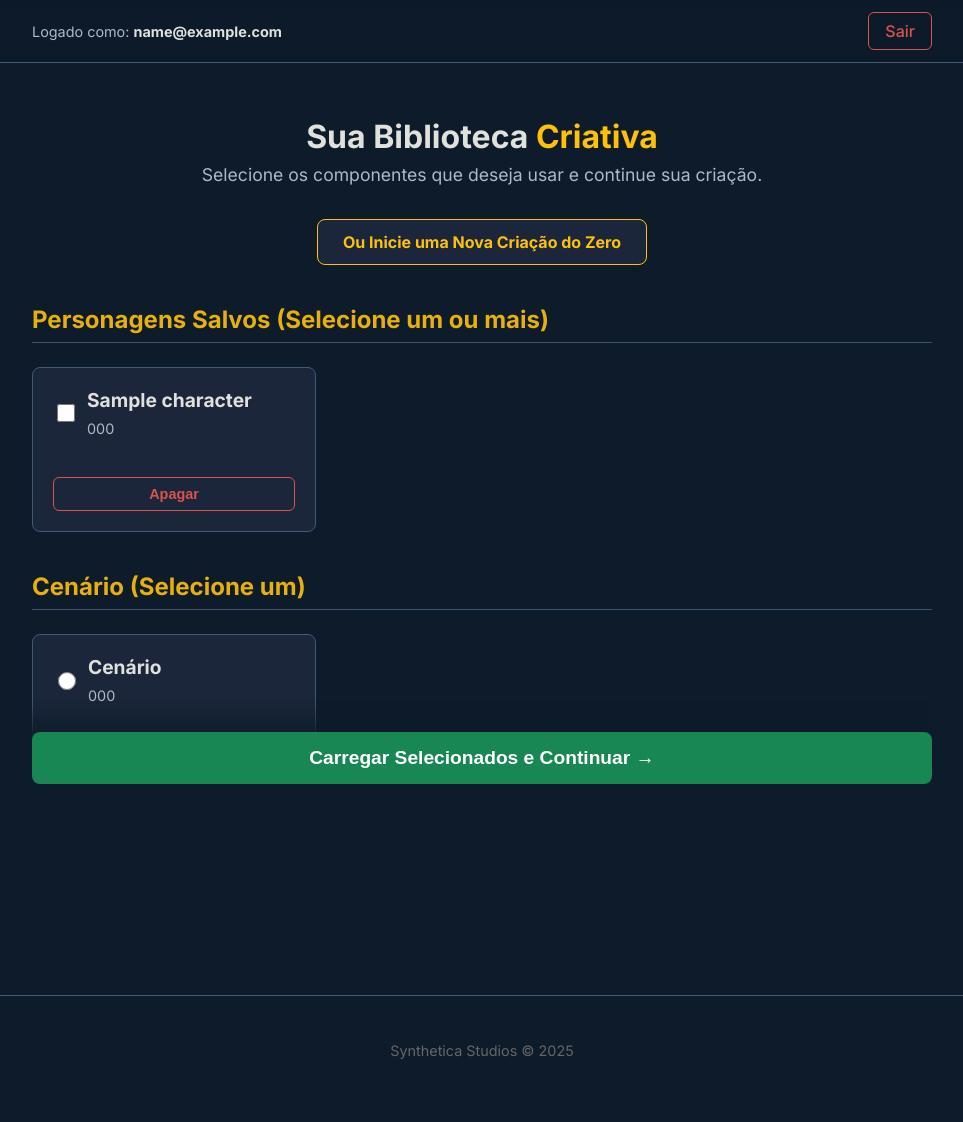
After one commit to willyelite/prompts, a Flask app: page /biblioteca in a window 1280 px wide. The commit adds this page. Shown: the whole page, without its empty margins (158-1121 px from the left). Run offline with Flask 3, Linux system fonts and the light colour scheme; a user stored in the database is signed in; tables that the repository leaves empty hold one stand-in row (values such as "Sample post").

Commit message:
resete e novo banco

```diff
--- a/app.py
+++ b/app.py
@@ -26,6 +26,9 @@ db = SQLAlchemy(app)
 bcrypt = Bcrypt(app)
 login_manager = LoginManager(app)
 login_manager.login_view = 'login'
+login_manager.login_message = "Por favor, faça login para acessar esta página."
+login_manager.login_message_category = "info"
+
 
 # --- MODELOS E FORMULÁRIOS ---
 @login_manager.user_loader
@@ -36,6 +39,21 @@ class User(db.Model, UserMixin):
     id = db.Column(db.Integer, primary_key=True)
     email = db.Column(db.String(120), unique=True, nullable=False)
     password_hash = db.Column(db.String(60), nullable=False)
+
+class SavedCharacter(db.Model):
+    id = db.Column(db.Integer, primary_key=True)
+    name = db.Column(db.String(100), nullable=False)
+    concept = db.Column(db.Text, nullable=False)
+    description = db.Column(db.Text, nullable=False)
+    user_id = db.Column(db.Integer, db.ForeignKey('user.id'), nullable=False)
+    user = db.relationship('User', backref=db.backref('saved_characters', lazy=True))
+
+class SavedScenario(db.Model):
+    id = db.Column(db.Integer, primary_key=True)
+    concept = db.Column(db.Text, nullable=False)
+    description = db.Column(db.Text, nullable=False)
+    user_id = db.Column(db.Integer, db.ForeignKey('user.id'), nullable=False)
+    user = db.relationship('User', backref=db.backref('saved_scenarios', lazy=True))
 
 class RegistrationForm(FlaskForm):
     email = StringField('Email', validators=[DataRequired(), Email()])
@@ -63,7 +81,14 @@ def login():
         user = User.query.filter_by(email=form.email.data).first()
         if user and bcrypt.check_password_hash(user.password_hash, form.password.data):
             login_user(user, remember=True)
-            return redirect(url_for('oficina'))
+
+            redirect_target = request.form.get('redirect_choice')
+            if redirect_target == 'biblioteca':
+                return redirect(url_for('biblioteca'))
+            else:
+                return redirect(url_for('oficina'))
+        else:
+            flash('Login falhou. Verifique o email e a senha.', 'danger')
     return render_template('login.html', form=form)
 
 @app.route("/register", methods=['GET', 'POST'])
@@ -75,6 +100,7 @@ def register():
         user = User(email=form.email.data, password_hash=hashed_password)
         db.session.add(user)
         db.session.commit()
+        flash('Sua conta foi criada! Agora você pode fazer login.', 'success')
         return redirect(url_for('login'))
     return render_template('register.html', form=form)
 
@@ -104,17 +130,19 @@ def oficina():
         session['characters'] = json.loads(request.form.get('scene_characters_data', '[]'))
         session['scenario'] = json.loads(request.form.get('scene_scenario_data', '{}'))
         if not session.get('characters'):
+            flash('Adicione pelo menos um personagem para continuar.', 'danger')
             return redirect(url_for('oficina'))
         return redirect(url_for('detalhes'))
+
     return render_template('oficina.html',
                            saved_characters=session.get('characters', []),
                            saved_scenario=session.get('scenario', {}))
 
-# <<< ROTA CORRIGIDA PARA RENDERIZAR O TEMPLATE >>>
 @app.route('/detalhes', methods=['GET', 'POST'])
 @login_required
 def detalhes():
     if 'characters' not in session or not session.get('characters'):
+        flash('Você precisa definir personagens antes de continuar. Comece pela oficina.', 'info')
         return redirect(url_for('oficina'))
     if request.method == 'POST':
         session['details'] = {key: request.form.get(key) for key in request.form}
@@ -122,16 +150,138 @@ def detalhes():
         return redirect(url_for('resumo'))
     return render_template('detalhes.html')
 
-# <<< ROTA CORRIGIDA PARA RENDERIZAR O TEMPLATE >>>
 @app.route('/resumo')
 @login_required
 def resumo():
     if 'details' not in session:
+        flash('Você precisa passar pelos detalhes antes de ver o resumo.', 'info')
         return redirect(url_for('detalhes'))
     return render_template('resumo.html')
 
-# --- MICRO-ROTAS E FUNÇÕES FINAIS ---
+# --- ROTAS DA BIBLIOTECA ---
+
+@app.route('/biblioteca')
+@login_required
+def biblioteca():
+    session.clear()
+    user_characters = SavedCharacter.query.filter_by(user_id=current_user.id).order_by(SavedCharacter.name).all()
+    user_scenarios = SavedScenario.query.filter_by(user_id=current_user.id).order_by(SavedScenario.concept).all()
+    return render_template('biblioteca.html',
+                           characters=user_characters,
+                           scenarios=user_scenarios)
+
+@app.route('/biblioteca/carregar', methods=['POST'])
+@login_required
+def carregar_da_biblioteca():
+    session.clear()
+
+    char_ids = request.form.getlist('character_ids')
+    scen_id = request.form.get('scenario_id')
+
+    loaded_characters = []
+    if char_ids:
+        characters_from_db = db.session.query(SavedCharacter).filter(SavedCharacter.id.in_(char_ids)).all()
+        for i, char_db in enumerate(characters_from_db):
+            if char_db.user_id == current_user.id:
+                loaded_characters.append({
+                    'id': i + 1,
+                    'name': char_db.name,
+                    'concept': char_db.concept,
+                    'description': char_db.description
+                })
+
+    loaded_scenario = {}
+    if scen_id:
+        scenario_from_db = db.session.get(SavedScenario, int(scen_id))
+        if scenario_from_db and scenario_from_db.user_id == current_user.id:
+            loaded_scenario = {
+                'concept': scenario_from_db.concept,
+                'description': scenario_from_db.description
+            }
+
+    if not loaded_characters:
+        flash('Selecione pelo menos um personagem para carregar.', 'danger')
+        return redirect(url_for('biblioteca'))
+
+    session['characters'] = loaded_characters
+    session['scenario'] = loaded_scenario
+
+    return redirect(url_for('detalhes'))
+
+
+@app.route('/save_components', methods=['POST'])
+@login_required
+def save_components():
+    characters = session.get('characters', [])
+    scenario = session.get('scenario', {})
+
+    if not characters and not scenario.get('concept'):
+        return jsonify({'success': False, 'message': 'Não há nada na sessão atual para salvar.'}), 400
+
+    try:
+        saved_count = 0
+        for char_data in characters:
+            exists = SavedCharacter.query.filter_by(user_id=current_user.id, name=char_data['name']).first()
+            if not exists:
+                new_char = SavedCharacter(
+                    name=char_data['name'],
+                    concept=char_data['concept'],
+                    description=char_data['description'],
+                    user_id=current_user.id
+                )
+                db.session.add(new_char)
+                saved_count += 1
+
+        if scenario.get('concept'):
+            exists = SavedScenario.query.filter_by(user_id=current_user.id, concept=scenario['concept']).first()
+            if not exists:
+                new_scen = SavedScenario(
+                    concept=scenario['concept'],
+                    description=scenario['description'],
+                    user_id=current_user.id
+                )
+                db.session.add(new_scen)
+                saved_count += 1
+
+        if saved_count > 0:
+            db.session.commit()
+            return jsonify({'success': True, 'message': f'{saved_count} novo(s) componente(s) salvo(s) na sua biblioteca!'})
+        else:
+            return jsonify({'success': True, 'message': 'Todos os componentes desta sessão já estavam salvos.'})
+
+    except Exception as e:
+        db.session.rollback()
+        return jsonify({'success': False, 'message': f'Erro no servidor: {e}'}), 500
+
+@app.route('/delete_asset/<string:asset_type>/<int:asset_id>', methods=['POST'])
+@login_required
+def delete_asset(asset_type, asset_id):
+    try:
+        if asset_type == 'character':
+            asset = db.session.get(SavedCharacter, asset_id)
+        elif asset_type == 'scenario':
+            asset = db.session.get(SavedScenario, asset_id)
+        else:
+            return jsonify({'success': False, 'message': 'Tipo de ativo inválido.'}), 400
+
+        if not asset:
+            return jsonify({'success': False, 'message': 'Ativo não encontrado.'}), 404
+
+        if asset.user_id != current_user.id:
+            return jsonify({'success': False, 'message': 'Não autorizado.'}), 403
+
+        db.session.delete(asset)
+        db.session.commit()
+        return jsonify({'success': True, 'message': 'Ativo apagado com sucesso.'})
+    except Exception as e:
+        db.session.rollback()
+        return jsonify({'success': False, 'message': f'Erro no servidor: {e}'}), 500
+
+
+# --- MICRO-ROTAS E FUNÇÕES FINAIS (IA) ---
 def generate_ia_content(instruction):
+    if not api_key:
+        return "Erro: A chave da API do Gemini não foi configurada no servidor."
     model = genai.GenerativeModel('gemini-1.5-flash')
     try:
         response = model.generate_content(instruction)
@@ -170,15 +320,13 @@ def montar_prompt():
     scenario = data.get('scenario', {})
     details = data.get('details', {})
 
-    # Coleta de dados (sem alterações aqui)
     character_prompts = [f"- Technical Sheet for '{c.get('name')}': {c.get('description')}" for c in characters]
 
     dialogue_prompts = []
     for d in details.get('dialogues', []):
-        char_name = next((c['name'] for c in characters if c['id'] == d['charId']), "Character")
+        char_name = next((c['name'] for c in characters if c['id'] == d.get('charId')), "Character")
         dialogue_prompts.append(f"- {char_name}: \"{d.get('text')}\"")
 
-    # <<< NOVA INSTRUÇÃO TOTALMENTE EM INGLÊS E COM AS NOVAS REGRAS >>>
     final_assembly_instruction = f"""
     You are an expert screenwriter and art director for generative AI. Your task is to transform the raw data below into a final, highly structured, and detailed video prompt. Follow the model and rules strictly.
 
@@ -248,5 +396,26 @@ def montar_prompt():
     final_prompt = generate_ia_content(final_assembly_instruction)
     return jsonify({'prompt': final_prompt})
 
+# --- ROTA DE ADMINISTRAÇÃO PARA RESETAR O BANCO DE DADOS ---
+@app.route('/reset-database')
+def reset_database():
+    # ATENÇÃO: Esta rota apaga TODOS os dados. Use com cuidado.
+    # A "senha" na URL é uma medida de segurança mínima.
+    secret_key = request.args.get('secret')
+    if secret_key != 'startfresh': # Você pode mudar 'startfresh' para qualquer senha que quiser
+        return "Acesso não autorizado.", 403
+
+    try:
+        flash('Iniciando reset do banco de dados...', 'info')
+        # Apaga todas as tabelas
+        db.drop_all()
+        # Cria todas as tabelas novamente com base nos modelos
+        db.create_all()
+        flash('Banco de dados zerado e recriado com sucesso! Por favor, crie uma nova conta.', 'success')
+        return redirect(url_for('register'))
+    except Exception as e:
+        return f"Ocorreu um erro durante o reset: {e}", 500
+
+
 if __name__ == '__main__':
     app.run(host='0.0.0.0', port=5000)
--- /dev/null
+++ b/templates/biblioteca.html
@@ -0,0 +1,220 @@
+{% extends "layout.html" %}
+
+{% block title %}Sua Biblioteca Criativa{% endblock %}
+
+{% block head_styles %}
+<style>
+    h1 { text-align: center; color: var(--text-color); font-weight: 700; margin-bottom: 0.5rem; }
+    h1 span { color: var(--primary-color); }
+    h2 { margin-top: 2.5rem; color: var(--primary-color); opacity: 0.9; border-bottom: 1px solid var(--border-color); padding-bottom: 0.5rem; margin-bottom: 1.5rem; font-size: 1.5rem; }
+
+    .library-header {
+        text-align: center;
+        margin-bottom: 2.5rem;
+    }
+    .library-header p {
+        font-size: 1.1rem;
+        color: #aeb9c5;
+        margin-top: 0;
+    }
+    .start-new-btn {
+        display: inline-block;
+        text-decoration: none;
+        padding: 12px 25px;
+        background-color: var(--surface-color);
+        color: var(--primary-color);
+        border: 1px solid var(--primary-color);
+        border-radius: 8px;
+        font-weight: 700;
+        margin-top: 1rem;
+        transition: all 0.2s ease;
+    }
+    .start-new-btn:hover {
+        background-color: var(--primary-color);
+        color: var(--button-text-dark);
+    }
+
+    .asset-list {
+        display: grid;
+        grid-template-columns: repeat(auto-fill, minmax(280px, 1fr));
+        gap: 1.5rem;
+    }
+    .asset-card {
+        background-color: var(--surface-color);
+        border-radius: 8px;
+        border: 1px solid var(--border-color);
+        padding: 1.25rem;
+        display: flex;
+        flex-direction: column;
+        justify-content: space-between;
+        transition: border-color 0.2s ease;
+    }
+    .asset-card:has(input:checked) {
+        border-color: var(--primary-color);
+        box-shadow: 0 0 15px rgba(255, 193, 7, 0.2);
+    }
+    .asset-card-content h3 {
+        border: none;
+        margin: 0 0 0.5rem 0;
+        font-size: 1.2rem;
+        color: var(--text-color);
+    }
+    .asset-card-content p {
+        font-size: 0.9rem;
+        color: #aeb9c5;
+        margin: 0;
+        overflow: hidden;
+        text-overflow: ellipsis;
+        display: -webkit-box;
+        -webkit-line-clamp: 2;
+        -webkit-box-orient: vertical;
+    }
+    .asset-selection {
+        margin-bottom: 1rem;
+        display: flex;
+        align-items: center;
+        cursor: pointer;
+    }
+    .asset-selection input {
+        margin-right: 0.75rem;
+        width: 18px;
+        height: 18px;
+    }
+    .asset-actions {
+        display: flex;
+        gap: 0.5rem;
+        margin-top: 1.5rem;
+    }
+    .delete-btn {
+        width: 100%;
+        text-align: center;
+        text-decoration: none;
+        font-size: 0.9rem;
+        padding: 8px 12px;
+        border: 1px solid var(--danger-color);
+        background-color: transparent;
+        color: var(--danger-color);
+        border-radius: 6px;
+        font-weight: 700;
+        cursor: pointer;
+        transition: all 0.2s ease;
+    }
+    .delete-btn:hover {
+        background-color: var(--danger-color);
+        color: white;
+    }
+
+    .load-button-container {
+        position: sticky;
+        bottom: 0;
+        background: linear-gradient(180deg, rgba(13, 27, 42, 0) 0%, rgba(13, 27, 42, 1) 40%);
+        padding: 2rem 0 1rem 0;
+        margin-top: 3rem;
+    }
+    .main-button {
+        width: 100%;
+        padding: 15px;
+        background-color: var(--success-color);
+        color: white;
+        border: none;
+        border-radius: 8px;
+        font-size: 1.2rem;
+        font-weight: 700;
+        cursor: pointer;
+    }
+</style>
+{% endblock %}
+
+{% block content %}
+<div class="library-header">
+    <h1>Sua Biblioteca <span>Criativa</span></h1>
+    <p>Selecione os componentes que deseja usar e continue sua criação.</p>
+    <a href="{{ url_for('home') }}" class="start-new-btn">Ou Inicie uma Nova Criação do Zero</a>
+</div>
+
+<form id="load-form" method="POST" action="{{ url_for('carregar_da_biblioteca') }}">
+
+    <!-- Seção de Personagens Salvos -->
+    <h2>Personagens Salvos (Selecione um ou mais)</h2>
+    <div class="asset-list">
+        {% for char in characters %}
+        <div class="asset-card" id="char-card-{{ char.id }}">
+            <label class="asset-selection" for="char-check-{{ char.id }}">
+                <input type="checkbox" name="character_ids" value="{{ char.id }}" id="char-check-{{ char.id }}">
+                <div class="asset-card-content">
+                    <h3>{{ char.name }}</h3>
+                    <p title="{{ char.concept }}">{{ char.concept }}</p>
+                </div>
+            </label>
+            <div class="asset-actions">
+                <button type="button" onclick="deleteAsset('character', {{ char.id }})" class="delete-btn">Apagar</button>
+            </div>
+        </div>
+        {% else %}
+        <p>Você ainda não salvou nenhum personagem. Crie um na oficina e salve-o na tela de resumo.</p>
+        {% endfor %}
+    </div>
+
+    <!-- Seção de Cenários Salvos -->
+    <h2>Cenário (Selecione um)</h2>
+    <div class="asset-list">
+        {% for scen in scenarios %}
+        <div class="asset-card" id="scen-card-{{ scen.id }}">
+            <label class="asset-selection" for="scen-radio-{{ scen.id }}">
+                <input type="radio" name="scenario_id" value="{{ scen.id }}" id="scen-radio-{{ scen.id }}">
+                <div class="asset-card-content">
+                    <h3>Cenário</h3>
+                    <p title="{{ scen.concept }}">{{ scen.concept }}</p>
+                </div>
+            </label>
+            <div class="asset-actions">
+                <button type="button" onclick="deleteAsset('scenario', {{ scen.id }})" class="delete-btn">Apagar</button>
+            </div>
+        </div>
+        {% else %}
+        <p>Você ainda não salvou nenhum cenário. Crie um na oficina e salve-o na tela de resumo.</p>
+        {% endfor %}
+    </div>
+
+    <div class="load-button-container">
+        <button type="submit" class="main-button">Carregar Selecionados e Continuar →</button>
+    </div>
+</form>
+{% endblock %}
+
+{% block scripts %}
+<script>
+async function deleteAsset(assetType, assetId) {
+    // Usando uma caixa de diálogo de confirmação mais robusta.
+    const confirmation = confirm(`Tem certeza que deseja apagar este ${assetType === 'character' ? 'personagem' : 'cenário'}? Esta ação não pode ser desfeita.`);
+
+    if (!confirmation) {
+        return;
+    }
+
+    try {
+        const response = await fetch(`/delete_asset/${assetType}/${assetId}`, {
+            method: 'POST',
+            headers: {
+                'Content-Type': 'application/json'
+            }
+        });
+        const data = await response.json();
+        if (data.success) {
+            const cardId = assetType === 'character' ? `char-card-${assetId}` : `scen-card-${assetId}`;
+            const cardElement = document.getElementById(cardId);
+            if (cardElement) {
+                cardElement.style.transition = 'opacity 0.5s';
+                cardElement.style.opacity = '0';
+                setTimeout(() => cardElement.remove(), 500);
+            }
+            // Opcional: pode-se adicionar uma mensagem flash visual aqui em vez de um alert.
+        } else {
+            throw new Error(data.message);
+        }
+    } catch (error) {
+        alert('Erro ao apagar o ativo: ' + error.message);
+    }
+}
+</script>
+{% endblock %}
```
Also changed, not shown: templates/login.html (+117 -0 lines), templates/resumo.html (+47 -13 lines).
